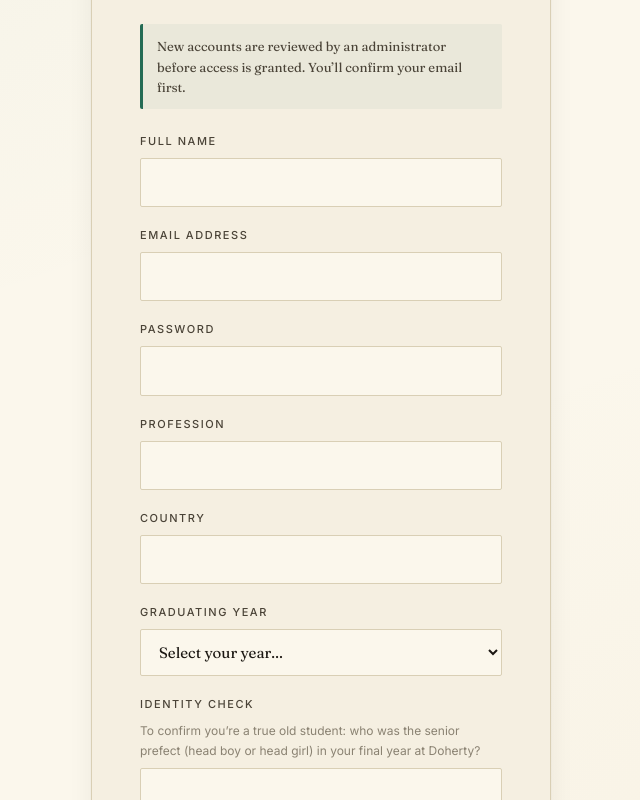
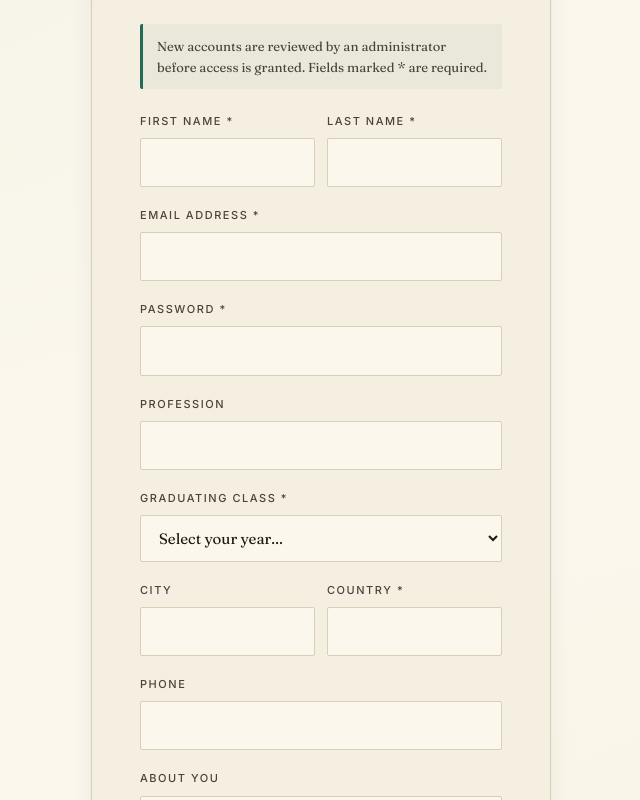
Before and after one commit to Axman1ak/dmgs-alumni, a Next.js app in the folder dmgs-alumni/: page /signup in a window 1280 px wide. Shown: the part 380-1180 px from the top of the page, without its empty margins (319-959 px from the left). Built offline with nearby package versions, Linux system fonts and the light colour scheme.

Commit message:
Add files via upload

```diff
--- a/dmgs-alumni/app/(auth)/actions.ts
+++ b/dmgs-alumni/app/(auth)/actions.ts
@@ -35,16 +35,21 @@ export async function signup(
   _prev: AuthState,
   formData: FormData,
 ): Promise<AuthState> {
-  const fullName = String(formData.get("full_name") ?? "").trim();
+  const firstName = String(formData.get("first_name") ?? "").trim();
+  const lastName = String(formData.get("last_name") ?? "").trim();
+  const fullName = `${firstName} ${lastName}`.trim();
   const email = String(formData.get("email") ?? "").trim();
   const password = String(formData.get("password") ?? "");
   const occupation = String(formData.get("occupation") ?? "").trim();
+  const classYear = String(formData.get("class_year") ?? "").trim();
+  const city = String(formData.get("city") ?? "").trim();
   const country = String(formData.get("country") ?? "").trim();
-  const classYear = String(formData.get("class_year") ?? "").trim();
+  const phone = String(formData.get("phone") ?? "").trim();
+  const bio = String(formData.get("bio") ?? "").trim();
   const verificationAnswer = String(formData.get("verification_answer") ?? "").trim();
 
-  if (!fullName || !email || !password || !country || !classYear || !verificationAnswer) {
-    return { error: "Please fill in every field, including your class year and the identity question." };
+  if (!firstName || !lastName || !email || !password || !country || !classYear || !verificationAnswer) {
+    return { error: "Please fill in your name, email, country, class year, and the identity question." };
   }
   if (password.length < 8) {
     return { error: "Password must be at least 8 characters." };
@@ -58,8 +63,11 @@ export async function signup(
       data: {
         full_name: fullName,
         occupation,
+        class_year: classYear,
+        city,
         country,
-        class_year: classYear,
+        phone,
+        bio,
         verification_answer: verificationAnswer,
       },
       emailRedirectTo: `${siteUrl()}/auth/callback`,
--- a/dmgs-alumni/app/(auth)/signup/page.tsx
+++ b/dmgs-alumni/app/(auth)/signup/page.tsx
@@ -22,58 +22,43 @@ export default function SignupPage() {
         <>
           <FormNotice>
             New accounts are reviewed by an administrator before access is
-            granted. You&rsquo;ll confirm your email first.
+            granted. Fields marked * are required.
           </FormNotice>
           {state.error && <FormNotice tone="error">{state.error}</FormNotice>}
           <form action={action}>
+            {/* Identity + account */}
+            <div className="grid grid-cols-2 gap-3">
+              <Field name="first_name" label="First name *" autoComplete="given-name" required />
+              <Field name="last_name" label="Last name *" autoComplete="family-name" required />
+            </div>
+            <Field name="email" label="Email address *" type="email" autoComplete="email" required />
+            <Field name="password" label="Password *" type="password" autoComplete="new-password" minLength={8} required />
+
+            {/* Directory details */}
+            <Field name="occupation" label="Profession" autoComplete="organization-title" />
             <div className="mb-5">
-              <label htmlFor="full_name" className="field-label">
-                Full name
-              </label>
-              <input id="full_name" name="full_name" type="text" autoComplete="name" required className="field-input" />
-            </div>
-            <div className="mb-5">
-              <label htmlFor="email" className="field-label">
-                Email address
-              </label>
-              <input id="email" name="email" type="email" autoComplete="email" required className="field-input" />
-            </div>
-            <div className="mb-5">
-              <label htmlFor="password" className="field-label">
-                Password
-              </label>
-              <input id="password" name="password" type="password" autoComplete="new-password" minLength={8} required className="field-input" />
-            </div>
-            <div className="mb-5">
-              <label htmlFor="occupation" className="field-label">
-                Profession
-              </label>
-              <input id="occupation" name="occupation" type="text" autoComplete="organization-title" className="field-input" />
-            </div>
-            <div className="mb-5">
-              <label htmlFor="country" className="field-label">
-                Country
-              </label>
-              <input id="country" name="country" type="text" autoComplete="country-name" required className="field-input" />
-            </div>
-            <div className="mb-5">
-              <label htmlFor="class_year" className="field-label">
-                Graduating year
-              </label>
+              <label htmlFor="class_year" className="field-label">Graduating class *</label>
               <select id="class_year" name="class_year" required defaultValue="" className="field-input">
-                <option value="" disabled>
-                  Select your year…
-                </option>
+                <option value="" disabled>Select your year…</option>
                 {Array.from({ length: 2020 - 1955 + 1 }, (_, i) => 2020 - i).map((y) => (
-                  <option key={y} value={y}>
-                    {y}
-                  </option>
+                  <option key={y} value={y}>{y}</option>
                 ))}
               </select>
             </div>
+            <div className="grid grid-cols-2 gap-3">
+              <Field name="city" label="City" autoComplete="address-level2" />
+              <Field name="country" label="Country *" autoComplete="country-name" required />
+            </div>
+            <Field name="phone" label="Phone" type="tel" autoComplete="tel" />
             <div className="mb-5">
+              <label htmlFor="bio" className="field-label">About you</label>
+              <textarea id="bio" name="bio" rows={3} className="field-input" />
+            </div>
+
+            {/* Identity check */}
+            <div className="mb-5 rounded-sm border border-border bg-paper p-4">
               <label htmlFor="verification_answer" className="field-label">
-                Identity check
+                Identity check *
               </label>
               <p className="mb-2 font-sans text-[12px] leading-relaxed text-ink-muted">
                 To confirm you&rsquo;re a true old student: who was the senior prefect
@@ -81,6 +66,7 @@ export default function SignupPage() {
               </p>
               <input id="verification_answer" name="verification_answer" type="text" required className="field-input" />
             </div>
+
             <SubmitButton>Submit request</SubmitButton>
           </form>
         </>
@@ -95,3 +81,36 @@ export default function SignupPage() {
     </AuthCard>
   );
 }
+
+function Field({
+  name,
+  label,
+  type = "text",
+  autoComplete,
+  required,
+  minLength,
+}: {
+  name: string;
+  label: string;
+  type?: string;
+  autoComplete?: string;
+  required?: boolean;
+  minLength?: number;
+}) {
+  return (
+    <div className="mb-5">
+      <label htmlFor={name} className="field-label">
+        {label}
+      </label>
+      <input
+        id={name}
+        name={name}
+        type={type}
+        autoComplete={autoComplete}
+        required={required}
+        minLength={minLength}
+        className="field-input"
+      />
+    </div>
+  );
+}
--- a/dmgs-alumni/app/admin/actions.ts
+++ b/dmgs-alumni/app/admin/actions.ts
@@ -44,7 +44,7 @@ export async function approveMember(formData: FormData) {
   if (!existing) {
     const { data: p } = await supabase
       .from("profiles")
-      .select("full_name, occupation, country, class_year")
+      .select("full_name, occupation, city, country, phone, bio, class_year")
       .eq("id", memberId)
       .single();
     if (p) {
@@ -52,7 +52,10 @@ export async function approveMember(formData: FormData) {
         profile_id: memberId,
         full_name: p.full_name,
         occupation: p.occupation,
+        city: p.city,
         country: p.country,
+        phone: p.phone,
+        bio: p.bio,
         class_year: p.class_year,
         chapter: "Member",
         is_published: true,
```
Also changed, not shown: 1 other file (tests, documents, lock files or other folders).
